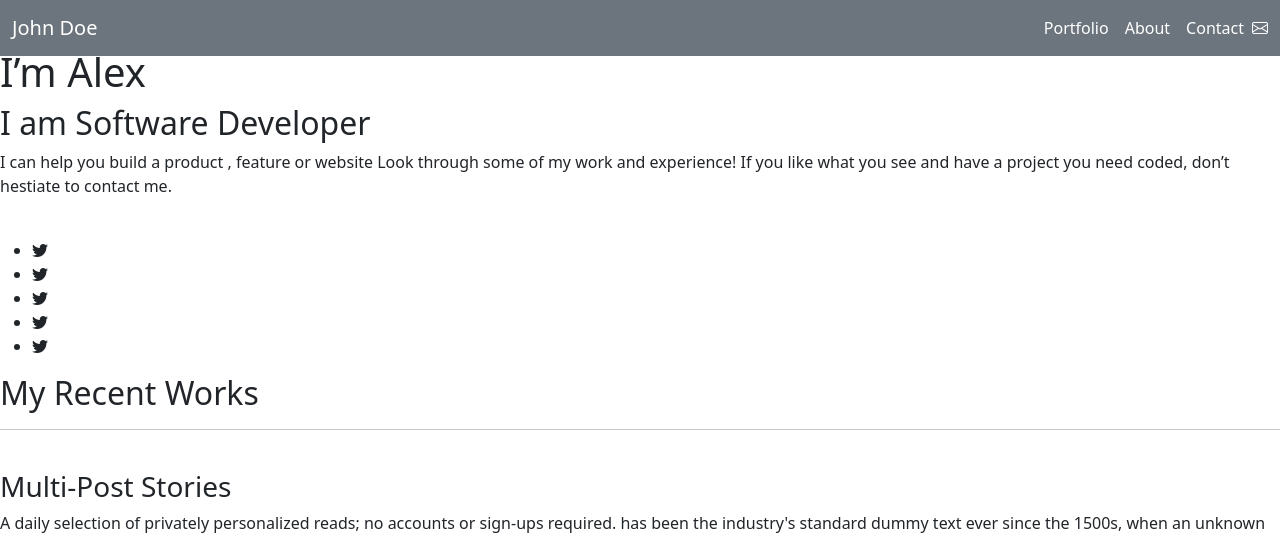
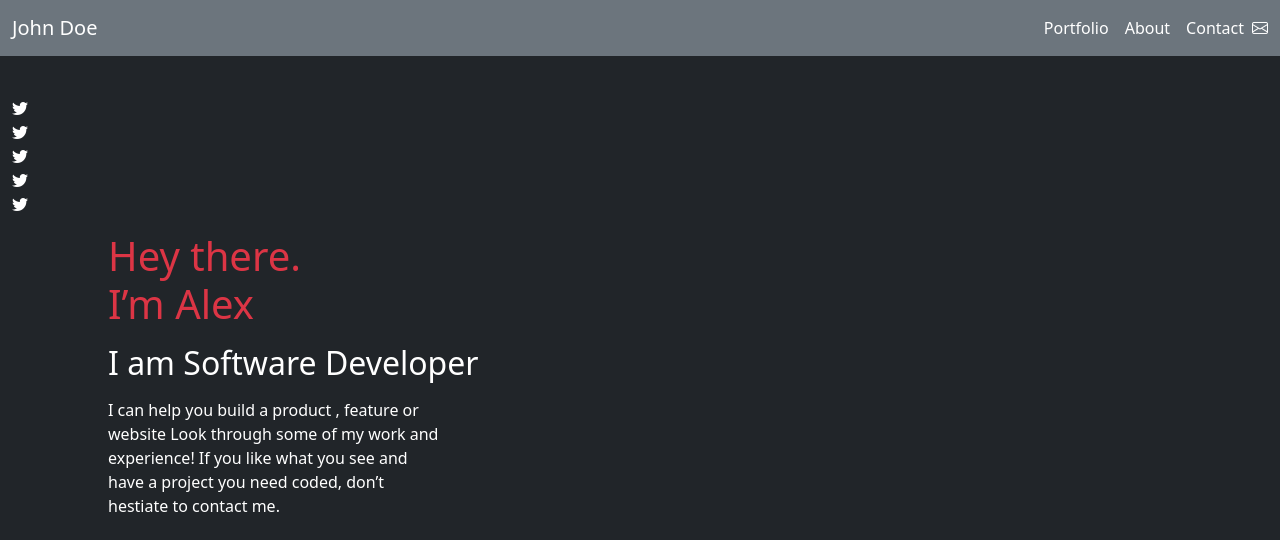
Before and after one commit to Tadessejemal1/Collab-Portfolio-bootstrap, a website: page index.html in a window 1280 px wide. Shown: the top 540 px of the page. Drawn offline with nearby package versions, Linux system fonts and the light colour scheme.

Commit message:
add bootstrap classes for the home page

```diff
--- a/index.html
+++ b/index.html
@@ -36,23 +36,11 @@
           </div>
         </nav>
       </header>
-      <section>
-        <div>
-            <div class= "col-lg">
-                <h1>Hey there.<br />
-                    I’m Alex
-                </h1>
-                <h2>I am Software Developer</h2>
-                <p> I can help you build a product , feature or website Look through
-                    some of my work and experience! If you like what you see and have a
-                    project you need coded, don’t hestiate to contact me.
-                </p>
-            </div>
-            <div>
-                <img src="" alt=""/>
-            </div>
-            <div>
-                <ul class="">
+      <section class="container-fluid bg-dark pt-5">
+        <div class="text-white d-flex flex-column justify-content-center">
+
+          <div class="col-lg-1 d-flex align-items-center order-3 order-lg-0">
+            <ul class="d-flex justify-content-center list-unstyled flex-lg-column flex-md-row align-items-center order-3 mt-5">
                 <li><i class="bi bi-twitter"></i></li>
                 <li><i class="bi bi-twitter"></i></li>
                 <li><i class="bi bi-twitter"></i></li>
@@ -60,6 +48,21 @@
                 <li><i class="bi bi-twitter"></i></li>
             </ul>
         </div>
+
+        <div class= "col-lg-5 d-flex flex-column justify-content-center mb-3 ms-5 pe-5">
+            <h1 class="h1 text-danger mb-3 ms-5 pe-5">Hey there.<br />
+                I’m Alex
+            </h1>
+            <h2 class="h2 mb-3 mb-3 ms-5 pe-5">I am Software Developer</h2>
+            <p class="text-body-white ms-5 me-5 pe-5"> I can help you build a product , feature or website Look through
+                some of my work and experience! If you like what you see and have a
+                project you need coded, don’t hestiate to contact me.
+            </p>
+        </div>
+            <div class="d-flex justify-content-end">
+                <img src="images/group4.png" alt="home section decoration image"/>
+            </div>
+
         </div>
       </section>
        <!-- Works Section -->
```
Lines whose indentation alone changed are shown as unchanged.
